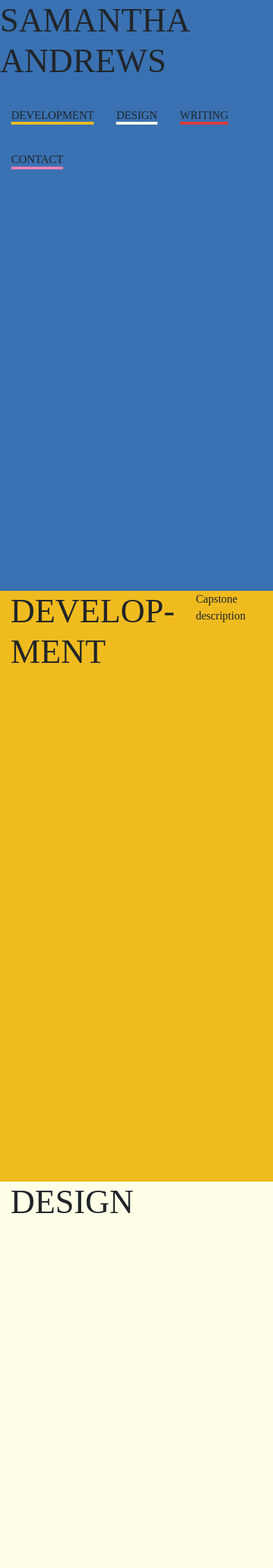
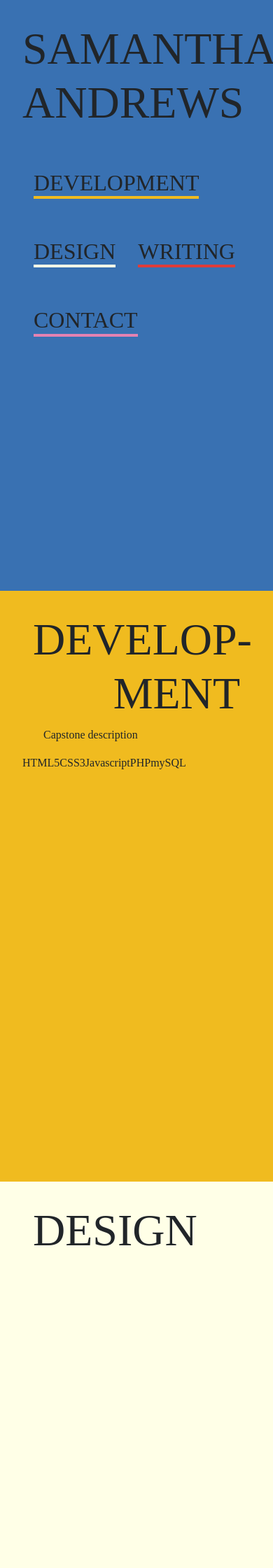
Before and after one commit to samanthaandrews/my-pwp-sam, a PHP site: page / in a window 390 px wide. Shown: the top 2240 px of the page at 70% size. Run offline with PHP 8.4, Linux system fonts and the light colour scheme; some libraries are stand-ins or nearby versions.

Commit message:
added padding to main div containers

```diff
--- a/public_html/css/style.css
+++ b/public_html/css/style.css
@@ -6,7 +6,7 @@ h2 {
 	font-family: "Bebas";
 	margin-left: 1rem;
 	margin-right: 1rem;
-	margin-top: 2rem;
+	margin-top: 3rem;
 }
 
 p {
@@ -16,6 +16,7 @@ p {
 .welcome {
 	background-color: rgb(57, 113, 178);
 	height: 100vh;
+	padding: 2em;
 }
 
 .underline-development {
@@ -37,45 +38,62 @@ p {
 .development {
 	background-color: rgb(240, 187, 31);
 	height: 100vh;
+	padding: 2em;
+}
+
+.development-title {
+	text-align: right;
 }
 
 .design {
 	background-color: rgb(255, 255, 231);
 	height: 100vh;
+	padding: 2em;
 }
 
 .writing {
 	background-color: rgb(223, 60, 57);
 	height: 100vh;
+	padding: 2em;
 }
 
 .contact {
 	background-color: rgb(228, 130, 178);
 	height: 100vh;
+	padding: 2em;
 }
 
 @media all {
 	h1 {
 		font-size: 10em;
 	}
-
 	h2 {
-		font-size: 4em;
+		font-size: 3em;
+	}
+	p {
+		font-size: 2em;
 	}
 }
 	@media all and (max-width: 1000px) {
 		h1 {
-			font-size: 5em;
+			font-size: 6em;
 		}
 		h2 {
-			font-size: 3em;
+			font-size: 2.5em;
 		}
+		p {
+			font-size: 1.5em;
+		}
+
 	}
 	@media all and (max-width: 500px) {
 		h1 {
-			font-size: 3em;
+			font-size: 4em;
 		}
 		h2 {
+			font-size: 2em;
+		}
+		p {
 			font-size: 1em;
 		}
 	}
--- a/public_html/index.php
+++ b/public_html/index.php
@@ -29,7 +29,7 @@
 		<div class="welcome">
 			<div class="container">
 				<div class="row">
-					<h1>SAMANTHA ANDREWS</h1>
+					<h1>SAMANTHA <br> ANDREWS</h1>
 				</div>
 				<div class="row main-menu">
 					<h2 class="underline-development">DEVELOPMENT</h2>
@@ -43,12 +43,20 @@
 			<div class="container">
 				<div class="row">
 					<div class="col development-title">
-						<h1>DEVELOP&#45;MENT</h1>
+						<h1>DEVELOP&#45;<br>MENT</h1>
+					</div>
 				</div>
 				<div class="col development-description">
 					<p>Capstone description</p>
 				</div>
+				<div class="row coding-skills">
+					<p>HTML5</p>
+					<p>CSS3</p>
+					<p>Javascript</p>
+					<p>PHP</p>
+					<p>mySQL</p>
 				</div>
+
 			</div>
 		</div>
 		<div class="design">
```
Lines whose indentation alone changed are shown as unchanged.
